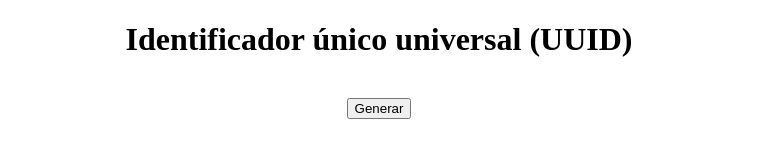
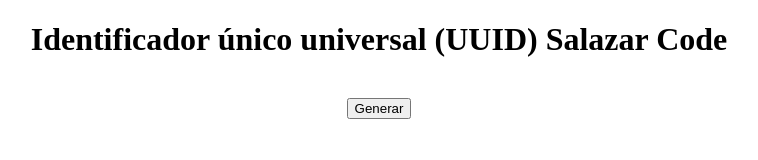
Before and after one commit to juancamilosalazarrestrepo/api-sencilla-generador-uuid, a website: page public/index.html in a window 1280 px wide. Shown: the whole page, without its empty margins (261-1019 px from the left). Drawn offline with nearby package versions, Linux system fonts and the light colour scheme.

Commit message:
modify title

```diff
--- a/public/index.html
+++ b/public/index.html
@@ -12,7 +12,7 @@
   </head>
   <body>
     <div style="text-align: center">
-      <h1>Identificador único universal (UUID)</h1>
+      <h1>Identificador único universal (UUID) Salazar Code</h1>
       <br />
       <button onclick="getUuid()">Generar</button>
       <h4 id="result"></h4>
```
